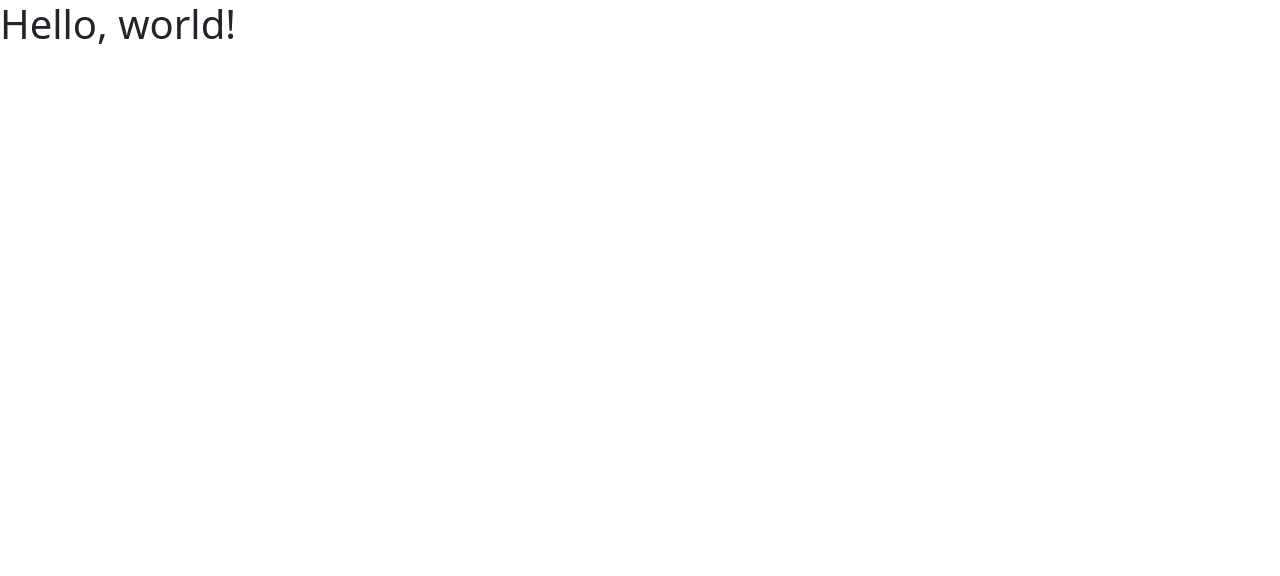
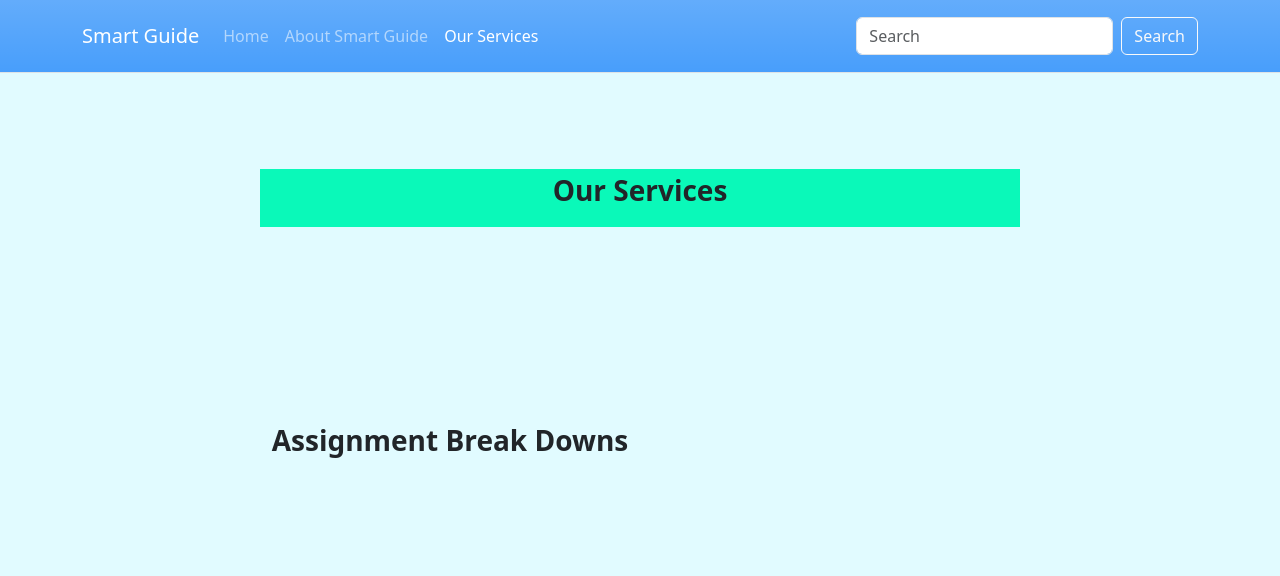
Before and after one commit to JackVC1/WebDesignCA, a website: page services.html in a window 1280 px wide. Drawn offline with nearby package versions, Linux system fonts and the light colour scheme.

Commit message:
Fixed some accordian issues - continued page 3

```diff
--- a/services.html
+++ b/services.html
@@ -1,13 +1,87 @@
 <!doctype html>
 <html lang="en">
-  <head>
+
     <meta charset="utf-8">
     <meta name="viewport" content="width=device-width, initial-scale=1">
     <title>Our Services</title>
-    <link href="https://cdn.jsdelivr.net/npm/bootstrap@5.3.3/dist/css/bootstrap.min.css" rel="stylesheet" integrity="sha384-QWTKZyjpPEjISv5WaRU9OFeRpok6YctnYmDr5pNlyT2bRjXh0JMhjY6hW+ALEwIH" crossorigin="anonymous">
+
+    <!-- <link href="https://cdn.jsdelivr.net/npm/bootstrap@5.3.3/dist/css/bootstrap.min.css"
+    rel="stylesheet" integrity="sha384-QWTKZyjpPEjISv5WaRU9OFeRpok6YctnYmDr5pNlyT2bRjXh0JMhjY6hW+ALEwIH" crossorigin="anonymous"> -->
+
+    <link rel="stylesheet" href="./css/main.css">
+
+    <!-- Importing font I chose to use for webpage -->
+
+    <link href="https://fonts.googleapis.com/css2?family=Roboto:wght@400;500;700&display=swap" rel="stylesheet">
+
   </head>
   <body>
-    <h1>Hello, world!</h1>
-    <script src="https://cdn.jsdelivr.net/npm/bootstrap@5.3.3/dist/js/bootstrap.bundle.min.js" integrity="sha384-YvpcrYf0tY3lHB60NNkmXc5s9fDVZLESaAA55NDzOxhy9GkcIdslK1eN7N6jIeHz" crossorigin="anonymous"></script>
+
+    <body class="bg-background">
+      <header #="top">
+
+    <!-- Navbar -->
+   <nav class="navbar navbar-expand-lg navbar-dark bg-success bg-gradient border-bottom border-1 py-3">
+    <div class="container-xl">
+      <a class="navbar-brand" href="#">Smart Guide</a>
+      <button class="navbar-toggler" type="button"
+      data-bs-toggle="collapse" data-bs-target="#navbarSupportedContent"
+      aria-controls="navbarSupportedContent" aria-expanded="false"
+      aria-label="Toggle navigation">
+        <span class="navbar-toggler-icon"></span>
+      </button>
+      <div class="collapse navbar-collapse" id="navbarSupportedContent">
+        <ul class="navbar-nav me-auto mb-2 mb-lg-0">
+          <li class="nav-item">
+            <a class="nav-link" href="index.html">Home</a>
+          </li>
+          <li class="nav-item">
+            <a class="nav-link" href="about.html">About Smart Guide</a>
+          </li>
+          <li class="nav-item">
+            <a class="nav-link active" aria-current="page" href="#">Our Services</a>
+          </li>
+        </ul>
+        <form class="d-flex" role="search">
+          <input class="form-control me-2" type="search" placeholder="Search" aria-label="Search">
+          <button class="btn btn-outline-light" type="submit">Search</button>
+        </form>
+      </div>
+    </div>
+  </nav>
+
+  <!-- Text Title-->
+
+  <div class="container-lg py-5">
+    <div class="row justify-content-md-center justify-content-sm-start my-5">
+        <div class="col-8 bg-big-paragraph">
+              <p class="text-md-center fs-3 fw-semibold fs-3">
+                  Our Services
+              </p>
+    </div>
+  </div>
+</header>
+
+    <main id="#main">
+      <!-- Services Section Organised By Type -->
+      <!-- Brief Analysing -->
+      <div class="container-lg py-5">
+        <div class="row justify-content-md-left justify-content-sm-start my-5">
+            <div class="col-8 bg-background">
+                  <p class="text-md-center fs-3 fw-semibold fs-3">
+                      Assignment Break Downs
+                  </p>
+        </div>
+      </div>
+    </header>
+
+    </main>
+
+
+
+    <script src="https://cdn.jsdelivr.net/npm/bootstrap@5.3.3/dist/js/bootstrap.bundle.min.js"
+            integrity="sha384-YvpcrYf0tY3lHB60NNkmXc5s9fDVZLESaAA55NDzOxhy9GkcIdslK1eN7N6jIeHz"
+            crossorigin="anonymous">
+    </script>
   </body>
 </html>
```
Also changed, not shown: about.html (+10 -4 lines), index.html (+0 -2 lines).
